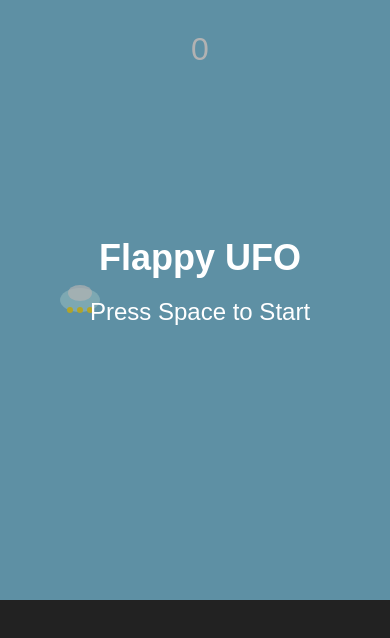
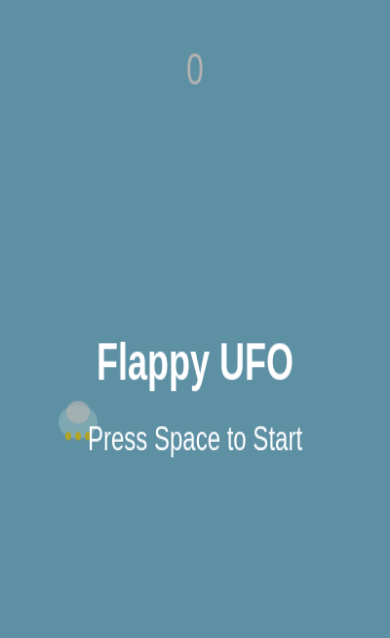
Before and after one commit to spacefoxbit/gameslop, a plain HTML site: page index.html in a window 390 px wide. Drawn offline with Linux system fonts and the light colour scheme.

Commit message:
Improve mobile/touch support in index.html

```diff
--- a/index.html
+++ b/index.html
@@ -2,15 +2,25 @@
 <html lang="en">
 <head>
     <meta charset="UTF-8">
-    <meta name="viewport" content="width=device-width, initial-scale=1.0">
+    <meta name="viewport" content="width=device-width, initial-scale=1.0, user-scalable=no">
     <title>Flappy UFO</title>
     <style>
-        body { background: #222; margin: 0; overflow: hidden; }
-        canvas { display: block; margin: 0 auto; background: #87ceeb; }
+        html, body { height: 100%; margin: 0; padding: 0; }
+        body { background: #222; margin: 0; overflow: hidden; height: 100vh; }
+        canvas {
+            display: block;
+            margin: 0 auto;
+            background: #87ceeb;
+            touch-action: manipulation;
+            width: 100vw;
+            height: 100vh;
+            max-width: 100vw;
+            max-height: 100vh;
+        }
     </style>
 </head>
 <body>
-    <canvas id="gameCanvas" width="400" height="600"></canvas>
+    <canvas id="gameCanvas" width="400" height="600" style="touch-action: manipulation;"></canvas>
     <script src="game.js"></script>
 </body>
 </html>
```
